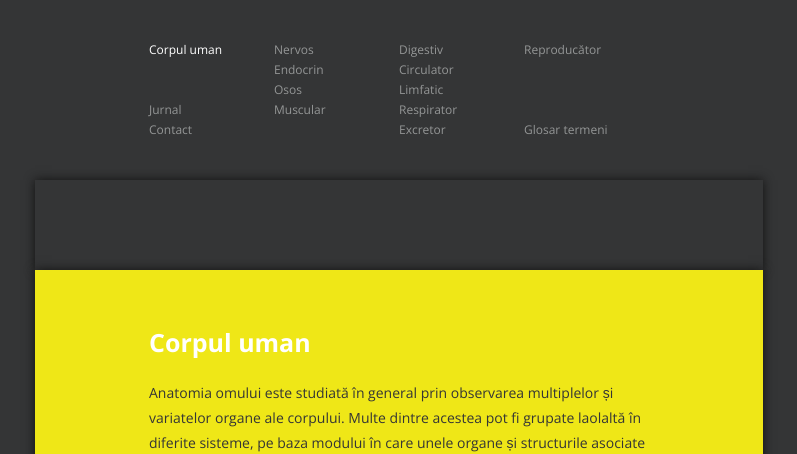
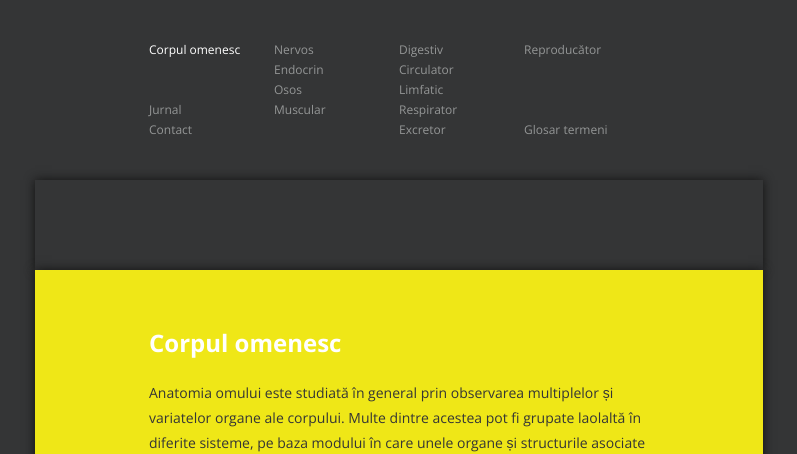
Before and after one commit to anatomics/anatomics.github.io, a Jekyll site: the page built from index.html, in a window 1280 px wide. Shown: the top 454 px of the page, without its empty margins (241-1038 px from the left). Built offline with Jekyll 4.4.1, drawn with Linux system fonts in a browser that asks for light colours.

Commit message:
Title change

```diff
--- a/404.html
+++ b/404.html
@@ -15,7 +15,7 @@
 <div id="menu">
 <ul class="nav">
 	<li {% if page.section == 'a' %}class="selected"{% endif %}>
-	<a href="./">Corpul uman</a></li>
+	<a href="./">Corpul omenesc</a></li>
 	<li>&nbsp;</li>
 	<li>&nbsp;</li>
 	<li {% if page.section == 'n' %}class="selected"{% endif %}>
--- a/_layouts/default.html
+++ b/_layouts/default.html
@@ -15,7 +15,7 @@
 <div id="menu">
 <ul class="nav">
 	<li {% if page.section == 'a' %}class="selected"{% endif %}>
-	<a href="./">Corpul uman</a></li>
+	<a href="./">Corpul omenesc</a></li>
 	<li>&nbsp;</li>
 	<li>&nbsp;</li>
 	<li {% if page.section == 'n' %}class="selected"{% endif %}>
--- a/index.html
+++ b/index.html
@@ -1,10 +1,10 @@
 ---
 layout: default
-title: Corpul uman
+title: Corpul omenesc
 section: a
 ---
 
-<h2>Corpul uman</h2>
+<h2>Corpul omenesc</h2>
 
 <p>Anatomia omului este studiată în general prin observarea multiplelor și variatelor organe ale corpului. Multe dintre acestea pot fi grupate laolaltă în diferite sisteme, pe baza modului în care unele organe și structurile asociate lor acționează împreună pentru a îndeplini funcțiile specifice ale organismului. In final, toate sistemele &mdash; și celulele minuscule care sunt componentele de bază ale tuturor organelor și țesuturilor &mdash; sunt implicate în menținerea sănătății și a unei stări de echilibru intern ale organismului în prezența unor factori constant variabili.</p>
 
--- a/style.css
+++ b/style.css
@@ -27,18 +27,6 @@ margin: 14px 0;
 #wrap {
 width: 728px;
 margin: 0 auto;
-}
-
-h1 {
-background: url(logo-black.png) no-repeat;
-display: block;
-width: 56px;
-height: 28px;
-margin: 35px 0;
-}
-
-h1 span {
-display: none;
 }
 
 #ad {
@@ -80,7 +68,7 @@ color: #fff;
 }
 
 h2 {
-font-size: 25px;
+font-size: 24px;
 margin-bottom: 25px;
 color: #fff;
 }
```
